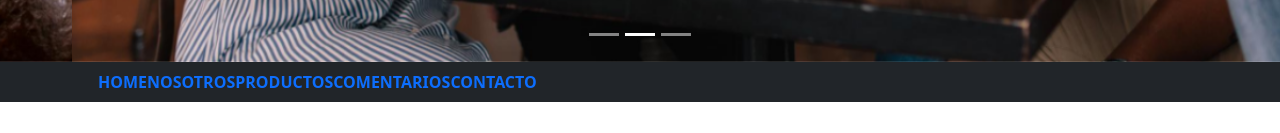
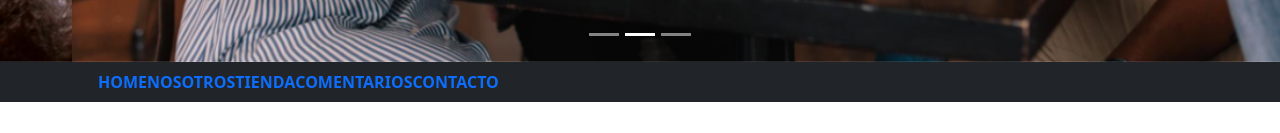
Before and after one commit to dmunoz80/CoffeShop-ProyectoFinal, a React (Create React App) app: page / in a window 1280 px wide. Shown: the part 664-797 px from the top of the page. Built offline with nearby package versions, Linux system fonts and the light colour scheme.

Commit message:
cambio navlink de products a tienda

```diff
--- a/src/components/Footer.jsx
+++ b/src/components/Footer.jsx
@@ -15,7 +15,7 @@ function Footer() {
           <Nav className="me-auto">
             <NavLink to='/' className='text-decoration-none'>HOME</NavLink>
             <NavLink to='/' className='text-decoration-none'>NOSOTROS</NavLink>
-            <NavLink to='/Products' className='text-decoration-none'>PRODUCTOS</NavLink>
+            <NavLink to='/Tienda' className='text-decoration-none'>TIENDA</NavLink>
             <NavLink to='/' className='text-decoration-none'>COMENTARIOS</NavLink>
             <NavLink to='/' className='text-decoration-none'>CONTACTO</NavLink>
           </Nav>
```
